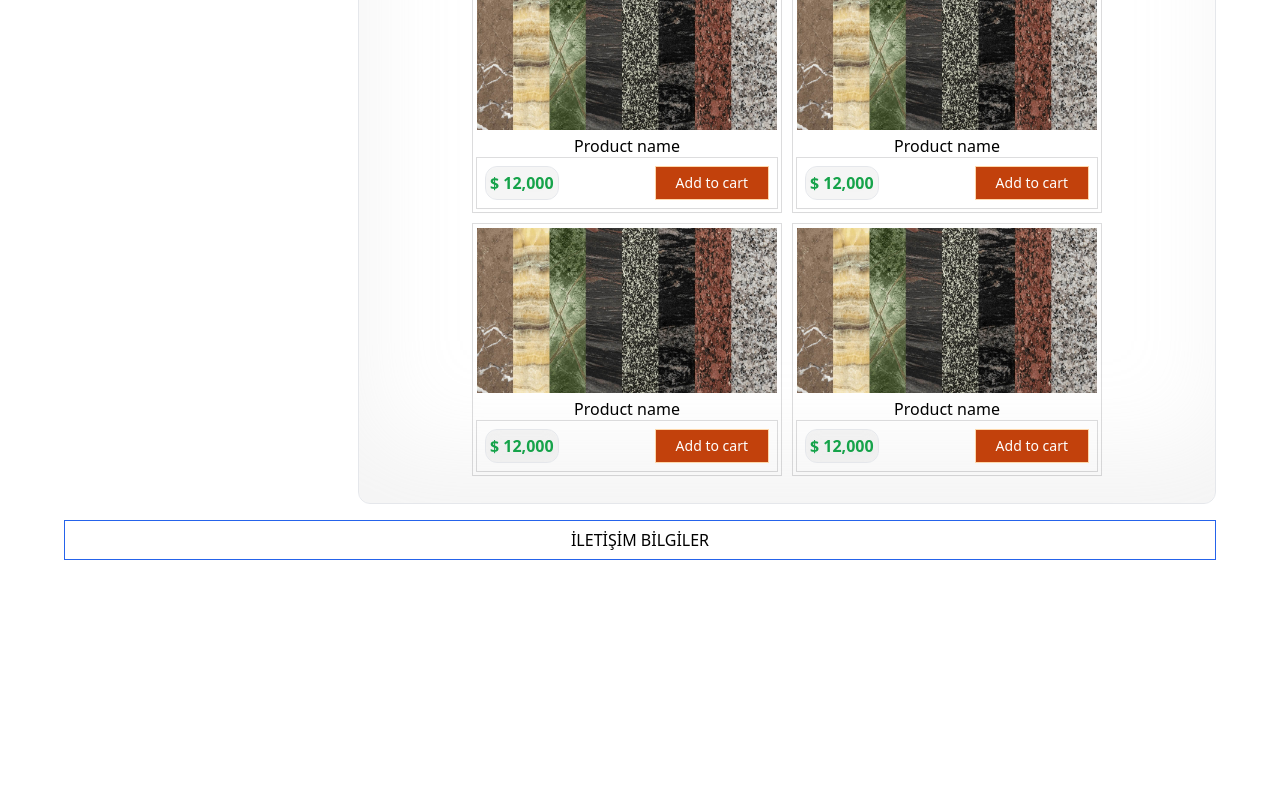
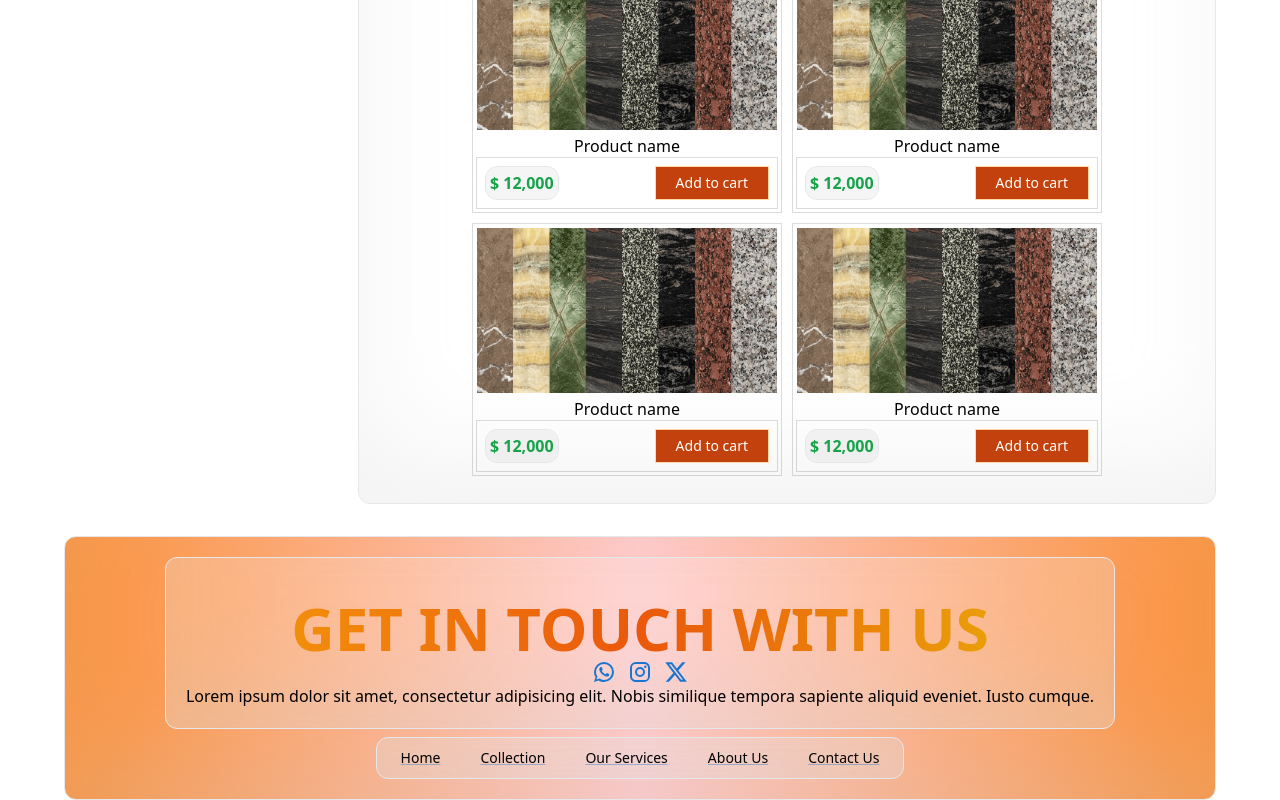
Before and after one commit to Bobzero23/Osmanli-Building-Frontend, a Next.js app: page / in a window 1280 px wide. Shown: the part 3009-3809 px from the top of the page. Before the commit the page ends 3569 px from the top, so only its background shows below. Built offline with nearby package versions, Linux system fonts and the light colour scheme.

Commit message:
implementing the footer

```diff
--- a/components/Footer.jsx
+++ b/components/Footer.jsx
@@ -1,9 +1,60 @@
 import React from "react";
+import { Link } from "@mui/material";
+import WhatsAppIcon from "@mui/icons-material/WhatsApp";
+import InstagramIcon from "@mui/icons-material/Instagram";
+import XIcon from "@mui/icons-material/X";
 
 const Footer = () => {
   return (
-    <div className="flex-center border border-blue-600 w-full h-10">
-      İLETİŞİM BİLGİLER
+    <div className="flex-center glassmorphism flex-col mt-4 gap-2 w-full h-auto bg-gradient-to-r from-orange-400 via-red-200 to-orange-400">
+      <div className="gap-2 glassmorphism">
+        <h1 className="head_text orange_gradient w-full flex-center">
+          GET IN TOUCH WITH US
+        </h1>
+        <div className="flex-center w-full gap-3 ">
+          <Link href="/">
+            <WhatsAppIcon />
+          </Link>
+          <Link href="/">
+            <InstagramIcon />
+          </Link>
+          <Link href="/">
+            <XIcon />
+          </Link>
+        </div>
+        <p>
+          Lorem ipsum dolor sit amet, consectetur adipisicing elit. Nobis
+          similique tempora sapiente aliquid eveniet. Iusto cumque.
+        </p>
+      </div>
+
+      <ul className="hidden md:flex price_glassmorphism">
+        <li className="">
+          <Link href="/">
+            <p className="outline_btn ">Home</p>
+          </Link>
+        </li>
+        <li className="">
+          <Link href="/collection">
+            <p className="outline_btn ">Collection</p>
+          </Link>
+        </li>
+        <li className="">
+          <Link href="/our-services">
+            <p className="outline_btn ">Our Services</p>
+          </Link>
+        </li>
+        <li className="">
+          <Link href="/about-us">
+            <p className="outline_btn ">About Us</p>
+          </Link>
+        </li>
+        <li className="">
+          <Link href="/contact-us">
+            <p className="outline_btn ">Contact Us</p>
+          </Link>
+        </li>
+      </ul>
     </div>
   );
 };
```
